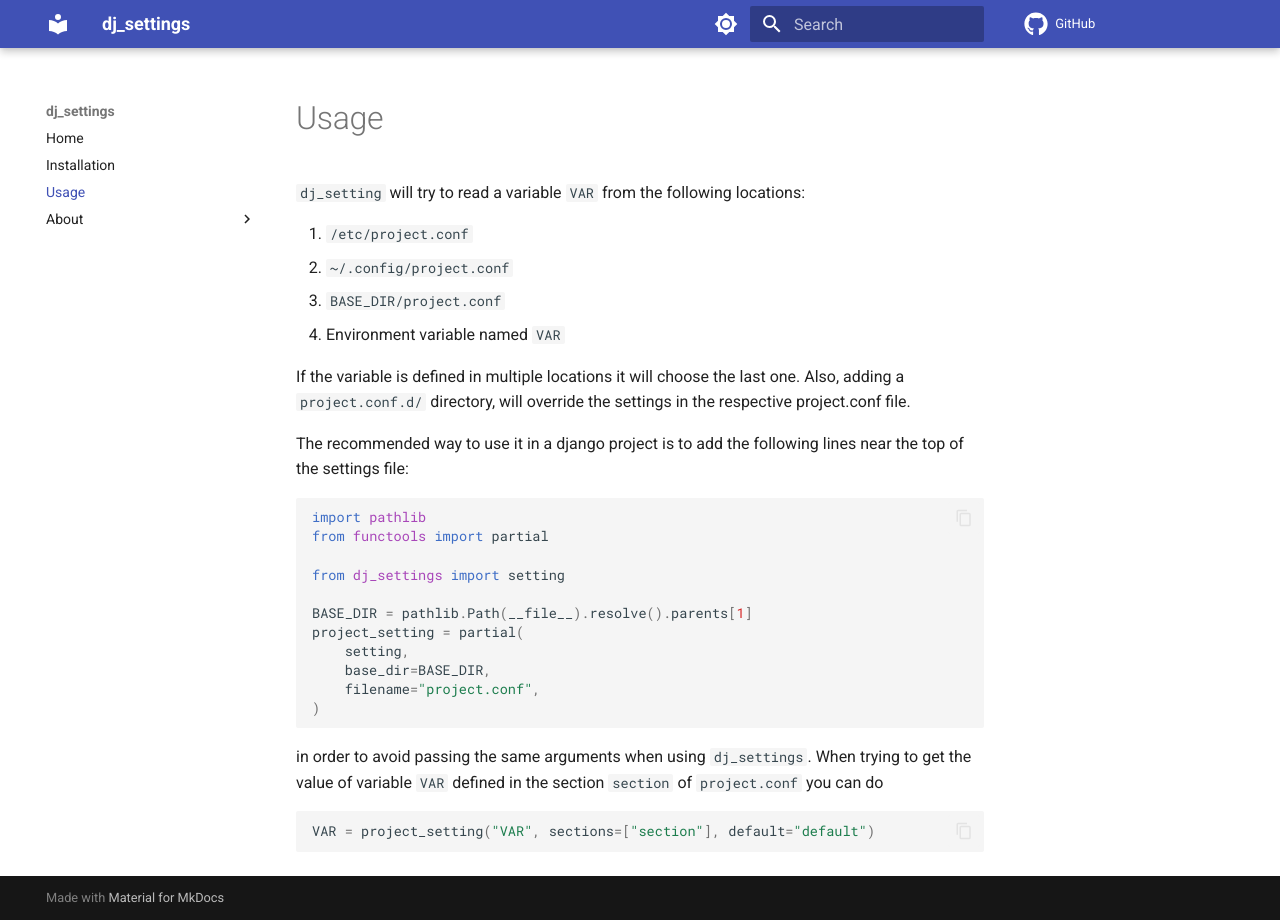
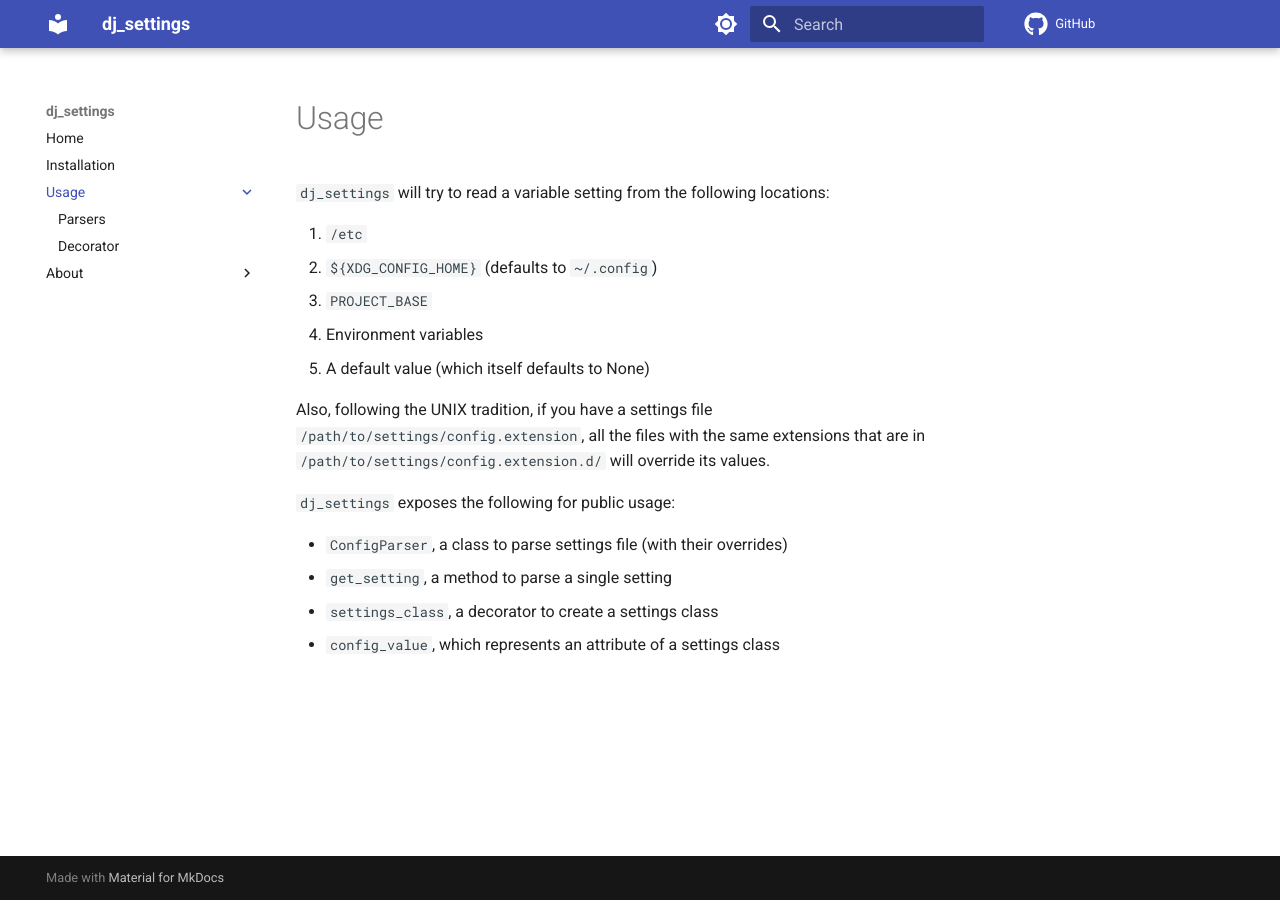
Before and after one commit to spapanik/dj_settings, an MkDocs documentation site: the page built from docs/usage/index.md, in a window 1280 px wide. Built offline with MkDocs 1.6.1 and Material for MkDocs 9.7.7, drawn with Linux system fonts in a browser that asks for light colours; comment, search, counter and statistics services are not loaded.

Commit message:
Update documentation

````diff
--- a/docs/usage.md
+++ /dev/null
@@ -1,38 +0,0 @@
-# Usage
-
-`dj_setting` will try to read a variable `VAR` from the following
-locations:
-
-1. `/etc/project.conf`
-2. `~/.config/project.conf`
-3. `BASE_DIR/project.conf`
-4. Environment variable named `VAR`
-
-If the variable is defined in multiple locations it will choose the last
-one. Also, adding a `project.conf.d/` directory, will override the
-settings in the respective project.conf file.
-
-The recommended way to use it in a django project is to add the
-following lines near the top of the settings file:
-
-``` python
-import pathlib
-from functools import partial
-
-from dj_settings import setting
-
-BASE_DIR = pathlib.Path(__file__).resolve().parents[1]
-project_setting = partial(
-    setting,
-    base_dir=BASE_DIR,
-    filename="project.conf",
-)
-```
-
-in order to avoid passing the same arguments when using `dj_settings`.
-When trying to get the value of variable `VAR` defined in the section
-`section` of `project.conf` you can do
-
-``` python
-VAR = project_setting("VAR", sections=["section"], default="default")
-```
--- /dev/null
+++ b/docs/usage/index.md
@@ -0,0 +1,21 @@
+# Usage
+
+`dj_settings` will try to read a variable setting from the following
+locations:
+
+1. `/etc`
+2. `${XDG_CONFIG_HOME}` (defaults to `~/.config`)
+3. `PROJECT_BASE`
+4. Environment variables
+5. A default value (which itself defaults to None)
+
+Also, following the UNIX tradition, if you have a settings file `/path/to/settings/config.extension`,
+all the files with the same extensions that are in `/path/to/settings/config.extension.d/` will override
+its values.
+
+`dj_settings` exposes the following for public usage:
+
+* `ConfigParser`, a class to parse settings file (with their overrides)
+* `get_setting`, a method to parse a single setting
+* `settings_class`, a decorator to create a settings class
+* `config_value`, which represents an attribute of a settings class
--- a/mkdocs.yml
+++ b/mkdocs.yml
@@ -5,7 +5,10 @@ repo_url: https://github.com/spapanik/dj_settings
 nav:
   - Home: README.md
   - Installation: installation.md
-  - Usage: usage.md
+  - Usage:
+      - usage/index.md
+      - Parsers: usage/parsers.md
+      - Decorator: usage/decorator.md
   - About:
       - License: LICENSE.md
       - Changelog: CHANGELOG.md
````
Also changed, not shown: docs/README.md (+4 -3 lines), docs/usage/decorator.md (added, +38 -0 lines), docs/usage/parsers.md (added, +56 -0 lines).
